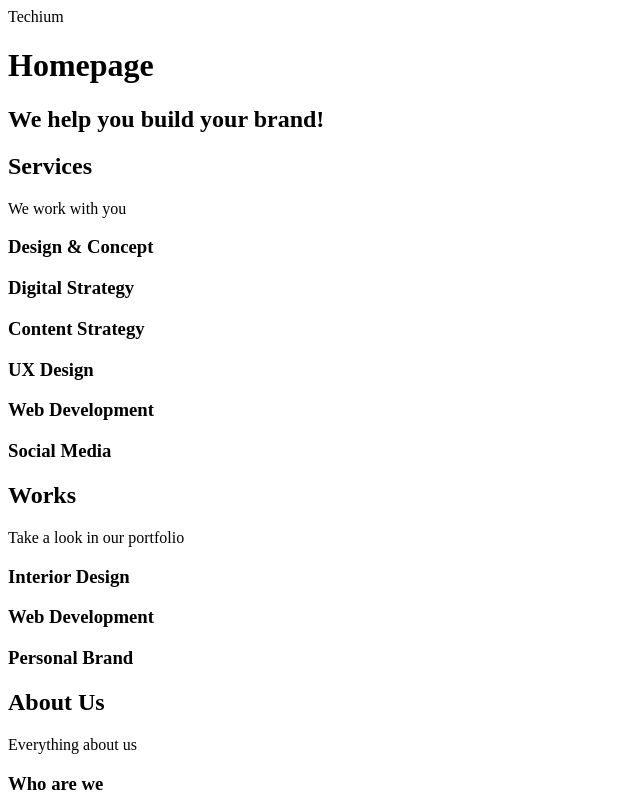
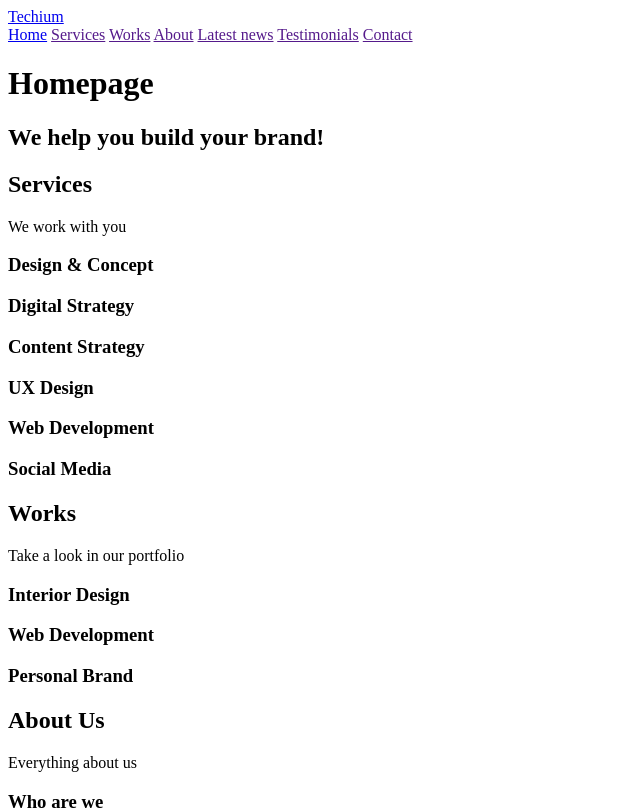
Before and after one commit to techiee3041/alx-frontend, a plain HTML site: page 0x00-html_advanced/20-index.html in a window 1280 px wide. Shown: the top 808 px of the page, without its empty margins (0-640 px from the left). Drawn offline with Linux system fonts and the light colour scheme.

Commit message:
correction

```diff
--- a/0x00-html_advanced/20-index.html
+++ b/0x00-html_advanced/20-index.html
@@ -14,10 +14,19 @@
     <!-- Header -->
     <header>
         <div>
-            <span>Techium</span>
-            <nav></nav>
+            <div><a href="/"><span>Techium</span></a></div>
+            <nav>
+                <a href="/">Home</a>
+                <a href="">Services</a>
+                <a href="">Works</a>
+                <a href="">About</a>
+                <a href="">Latest news</a>
+                <a href="">Testimonials</a>
+                <a href="">Contact</a>
+            </nav>
         </div>
     </header>
+
     <!-- Main -->
     <main>
         <h1>Homepage</h1>
@@ -27,6 +36,7 @@
                 <h2>We help you build your brand!</h2>
             </div>
         </section>
+
         <!-- Services section -->
         <section>
             <div>
@@ -43,7 +53,9 @@
                     <h3>Social Media</h3>
                 </div>
             </div>
+
         </section>
+
         <!-- Works section -->
         <section>
             <div>
@@ -64,7 +76,8 @@
                 </div>
             </div>
         </section>
-        <!-- About Us section -->
+
+        <!-- About us section -->
         <section>
             <div>
                 <header>
@@ -74,28 +87,20 @@
                 <div>
                     <h3>Who are we</h3>
                     <p>Lorem ipsum dolor sit amet, consectetur adipisicing elit. Ipsum, omnis expedita! Eum, praesentium
-                        cumque
-                        accusantium rem, sit quaerat est nisi ratione, deserunt ducimus quidem iste dicta quibusdam
-                        atque
-                        maxime
-                        cum!</p>
+                        cumque accusantium rem, sit quaerat est nisi ratione, deserunt ducimus quidem iste dicta quibusdam
+                        atque maxime cum!</p>
                     <h3>Our culture</h3>
                     <p>Lorem ipsum dolor sit amet, consectetur adipisicing elit. Ipsum, omnis expedita! Eum, praesentium
-                        cumque
-                        accusantium rem, sit quaerat est nisi ratione, deserunt ducimus quidem iste dicta quibusdam
-                        atque
-                        maxime
-                        cum!</p>
+                        cumque accusantium rem, sit quaerat est nisi ratione, deserunt ducimus quidem iste dicta quibusdam
+                        atque maxime cum!</p>
                     <h3>How we work</h3>
                     <p>Lorem ipsum dolor sit amet, consectetur adipisicing elit. Ipsum, omnis expedita! Eum, praesentium
-                        cumque
-                        accusantium rem, sit quaerat est nisi ratione, deserunt ducimus quidem iste dicta quibusdam
-                        atque
-                        maxime
-                        cum!</p>
+                        cumque accusantium rem, sit quaerat est nisi ratione, deserunt ducimus quidem iste dicta quibusdam
+                        atque maxime cum!</p>
                 </div>
             </div>
         </section>
+
         <!-- Latest news section -->
         <section>
             <div>
@@ -106,31 +111,27 @@
                     <article>
                         <p>Career</p>
                         <h3>Hoc loco tenere se Triarius non potuit.</h3>
-                        <p>Lorem ipsum dolor sit amet, consectetur adipiscing elit. Id Sextilius factum negabat. Quo
-                            tandem
+                        <p>Lorem ipsum dolor sit amet, consectetur adipiscing elit. Id Sextilius factum negabat. Quo tandem
                             modo? At eum nihili facit; Quae contraria sunt his, malane?</p>
                     </article>
                     <article>
                         <p>Digital Life</p>
                         <h3>Ut alios omittam, hunc appello, quem ille unum secutus est.</h3>
-                        <p>Lorem ipsum dolor sit amet, consectetur adipiscing elit. Tum mihi Piso: Quid ergo? Tum ille:
-                            Ain
-                            tandem? Non autem hoc: igitur ne illud quidem. Sed quod proximum fuit non vidit. Nos
-                            commodius
+                        <p>Lorem ipsum dolor sit amet, consectetur adipiscing elit. Tum mihi Piso: Quid ergo? Tum ille: Ain
+                            tandem? Non autem hoc: igitur ne illud quidem. Sed quod proximum fuit non vidit. Nos commodius
                             agimus. An nisi populari fama?</p>
                     </article>
                     <article>
                         <p>Social</p>
                         <h3>Bestiarum vero nullum iudicium puto.</h3>
                         <p>Lorem ipsum dolor sit amet, consectetur adipiscing elit. Non igitur bene. Quid enim est a
-                            Chrysippo
-                            praetermissum in Stoicis? Pugnant Stoici cum Peripateticis. Prioris generis est docilitas,
-                            memoria;
-                            Apparet statim, quae sint officia, quae actiones.</p>
+                            Chrysippo praetermissum in Stoicis? Pugnant Stoici cum Peripateticis. Prioris generis est
+                            docilitas, memoria; Apparet statim, quae sint officia, quae actiones.</p>
                     </article>
                 </div>
             </div>
         </section>
+
         <!-- Testimonials section -->
         <section>
             <div>
@@ -145,6 +146,7 @@
                 </div>
             </div>
         </section>
+
         <!-- Contact section -->
         <section>
             <div>
@@ -154,17 +156,15 @@
                 </header>
                 <div>
                     <p>Lorem ipsum dolor sit amet, consectetur adipiscing elit. Id Sextilius factum negabat. Quo tandem
-                        modo? At
-                        eum nihili facit; Quae contraria sunt his, malane?</p>
+                        modo? At eum nihili facit; Quae contraria sunt his, malane?</p>
                 </div>
             </div>
         </section>
     </main>
+
     <!-- Footer -->
     <footer>
-        <div>
-            Footer
-        </div>
+        <div>footer</div>
     </footer>
 </body>
 
```
